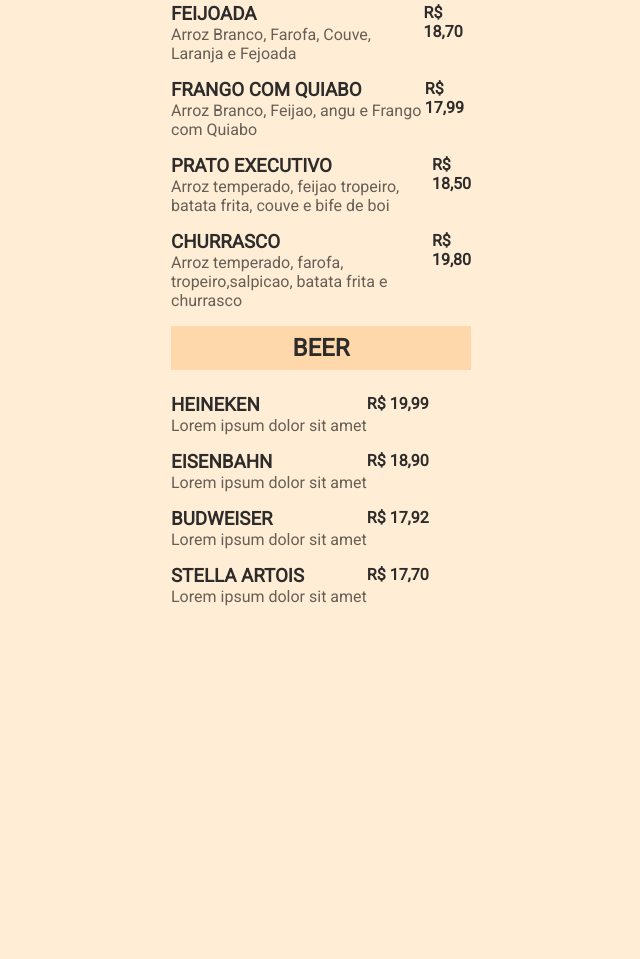
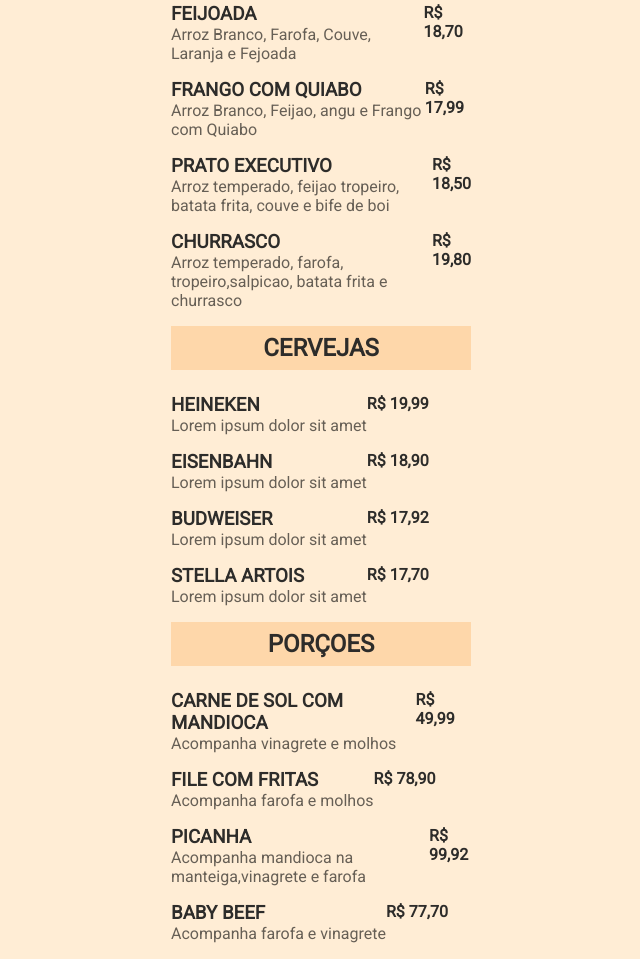
Before and after one commit to GiovanniGoulart/MaratonaExplorer3-A, a plain HTML site: page index.html in a window 1280 px wide. Shown: the part 214-1173 px from the top of the page, without its empty margins (319-959 px from the left). Before the commit the page ends 836 px from the top, so only its background shows below. Drawn offline with Linux system fonts and the light colour scheme.

Commit message:
Atualizado Menu e adicionado Porções

```diff
--- a/index.html
+++ b/index.html
@@ -16,7 +16,7 @@
   <p>Sabados, Domingos e Feriados. 08:00h as 23:59h</p>
   </header>
   <section>
-    <h2>Prato Principal</h2>
+    <h2>Refeiçoes</h2>
   <ul>
     <li>
       <div class="details">
@@ -65,7 +65,7 @@
     </ul>
   </section>
   <section>
-  <h2>Beer</h2>
+  <h2>Cervejas</h2>
   <ul>
     <li>
       <div class="details">
@@ -113,5 +113,54 @@
 </li>
     </ul>
     </section>
+    <section>
+      <h2>Porçoes</h2>
+      <ul>
+        <li>
+          <div class="details">
+          <h3>Carne de Sol com Mandioca</h3>
+          <p class="description">Acompanha vinagrete e molhos</p>
+         </div>
+
+        <strong class="price">
+          R$ 49,99
+
+    </strong>
+      </li>
+      <li>
+        <div class="details">
+        <h3>File com fritas</h3>
+        <p class="description">Acompanha farofa e molhos</p>
+       </div>
+
+      <strong class="price">
+        R$ 78,90
+
+    </strong>
+    </li>
+    <li>
+      <div class="details">
+      <h3>Picanha</h3>
+      <p class="description">Acompanha mandioca na manteiga,vinagrete e farofa</p>
+     </div>
+
+    <strong class="price">
+      R$ 99,92
+
+    </strong>
+    </li>
+    <li>
+      <div class="details">
+      <h3>Baby Beef</h3>
+      <p class="description">Acompanha farofa e vinagrete</p>
+     </div>
+
+    <strong class="price">
+      R$ 77,70
+
+    </strong>
+    </li>
+        </ul>
+        </section>
     </body>
     </html>
```
